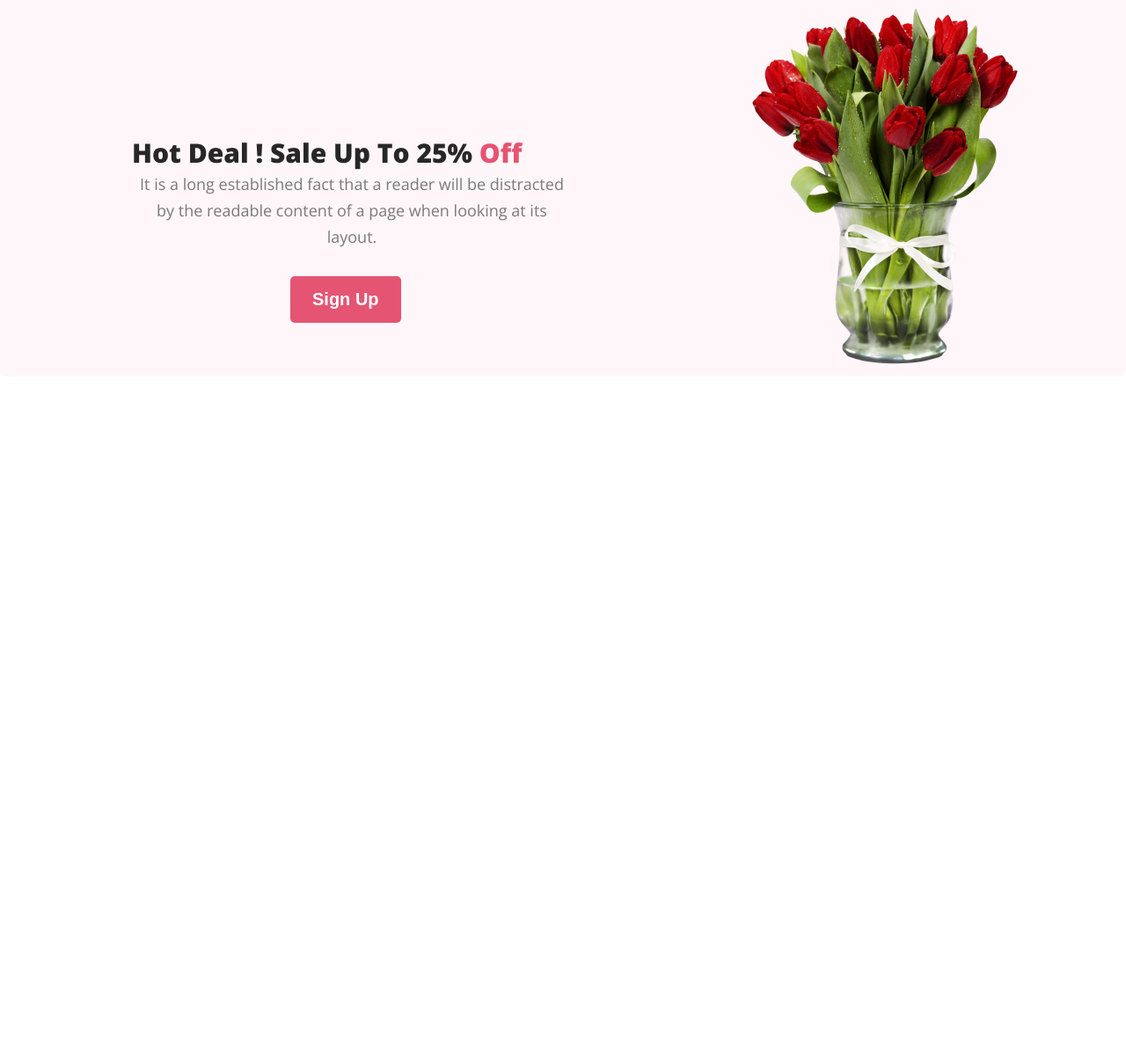
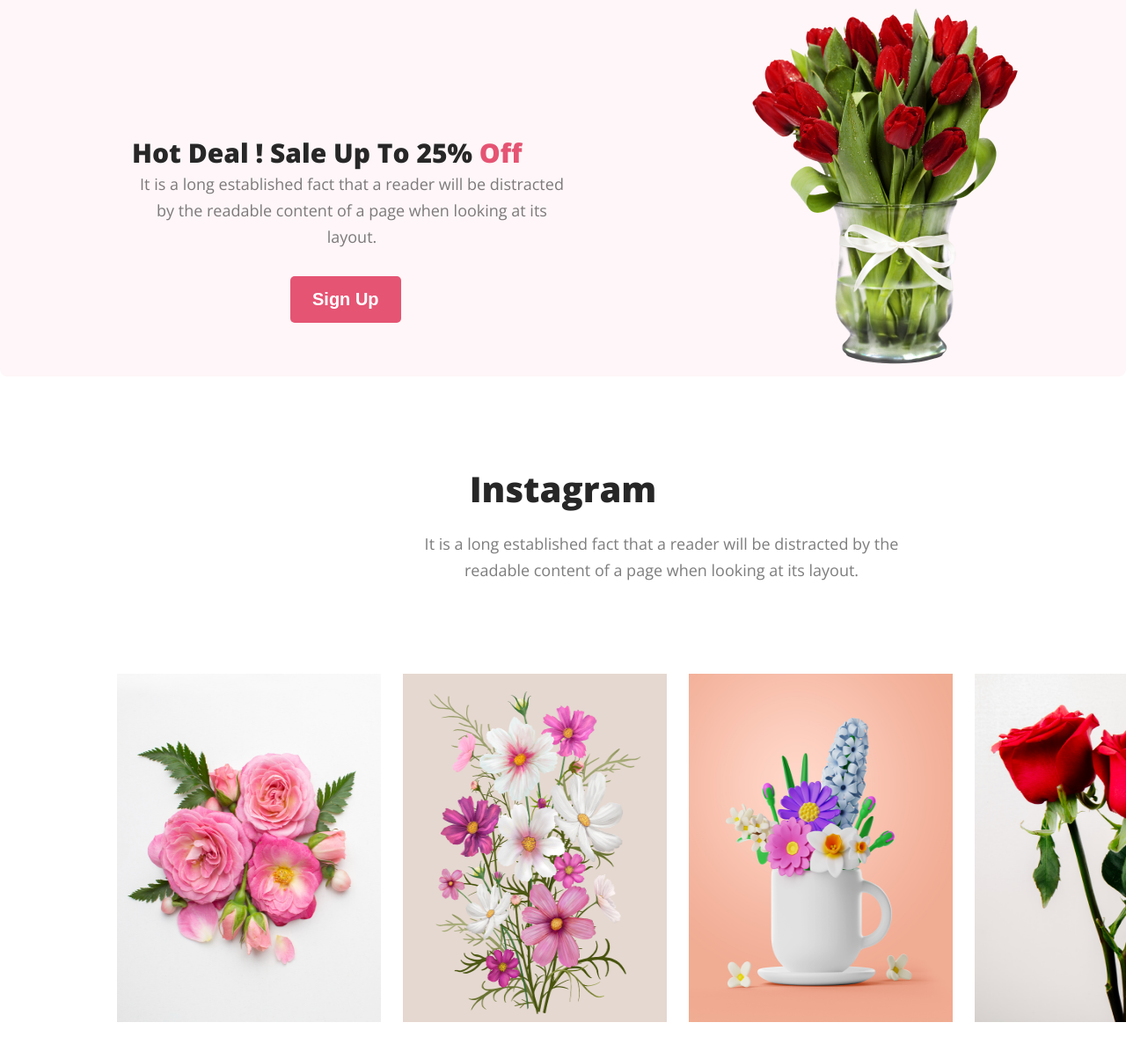
Before and after one commit to Akhtary-22/flower-shop-assignment-1, a plain HTML site: page index.html in a window 1280 px wide. Shown: the part 2304-3508 px from the top of the page at 88% size. Before the commit the page ends 2732 px from the top, so only its background shows below. Drawn offline with nearby package versions, Linux system fonts and the light colour scheme.

Commit message:
add social

```diff
--- a/index.html
+++ b/index.html
@@ -81,6 +81,27 @@
 <div class="banner-img"><img src="./images/pngwing 8.png" alt="image" srcset=""></div>
 </header>
 </section>
+<section class="social">
+        <h3 class="social-title">Instagram</h3>
+        <p class="social-content">
+            It is a long established fact that a reader will be distracted by the readable content of a page when looking at its layout.
+        </p>
+        <div class="social-container">
+            <div class="photo">
+                <img class="ins-photo" src="./images/Flower 01.png" alt="image" srcset="">
+            </div>
+            <div class="photo">
+                <img class="ins-photo" src="./images/Rectangle 4.png" alt="image" srcset="">
+            </div>
+            <div class="photo">
+                <img class="ins-photo" src="./images/Rectangle 5.png" alt="image" srcset="">
+            </div>
+            <div class="photo">
+                <img class="ins-photo" src="./images/Rectangle 6.png" alt="image" srcset="">
+            </div>
+        </div>
+
+</section>
         <!--main section end-->
     </main>
 </body>
--- a/style.css
+++ b/style.css
@@ -73,7 +73,7 @@ header{
 }
 .featured-container{
     display: flex;
-    position: relative;
+
 }
 .flower-1{
     padding-top: 80px;
@@ -176,3 +176,34 @@ header{
 .banner-img{
     margin-top: 50px;
 }
+.social{
+    margin-top: 100px;
+}
+.social-title{
+    color: #272727;
+    text-align: center;
+    font-size: 40px;
+    font-weight: 800;
+}
+.social-content {
+    text-align: center;
+    color: rgba(39, 39, 39, 0.60);
+    font-size: 18px;
+    font-weight: 400;
+    line-height: 30px;
+    padding-top: 20px;
+    padding-bottom: 20px;
+    width: 600px;
+    margin-left: 452px;
+    margin-bottom: 50px;
+}
+.social-container{
+    display: flex;
+    gap: 25px;
+    padding: 33px;
+    margin: 10px 100px;
+}
+.ins-photo{
+    width: 300px;
+    height: 396px;
+}
```
